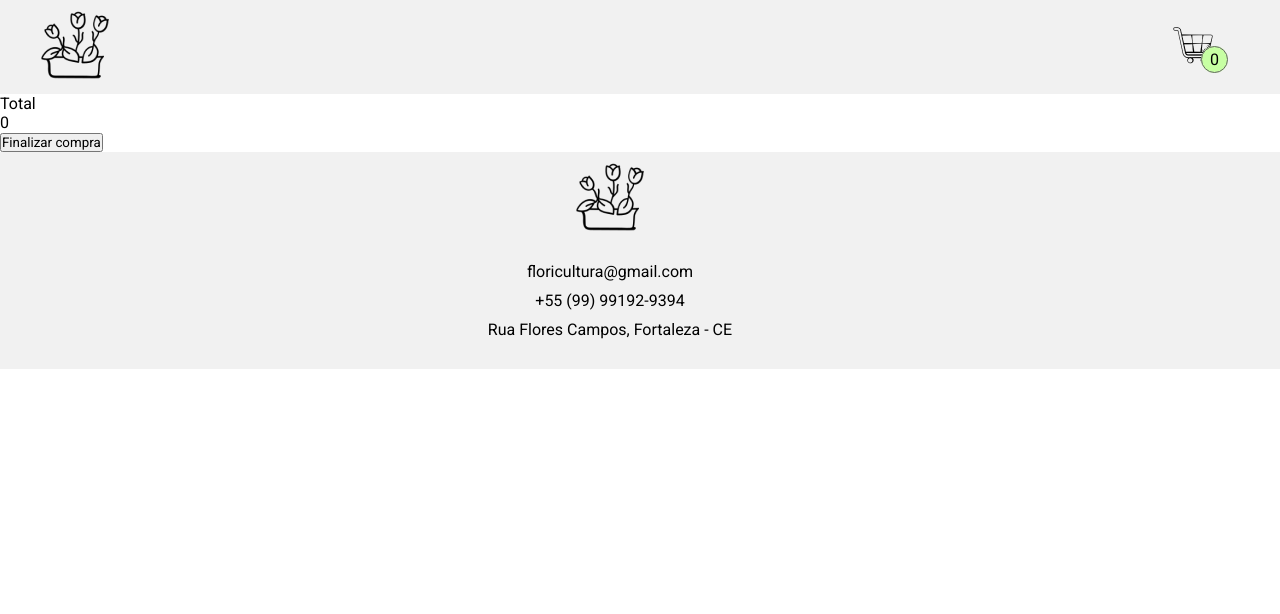
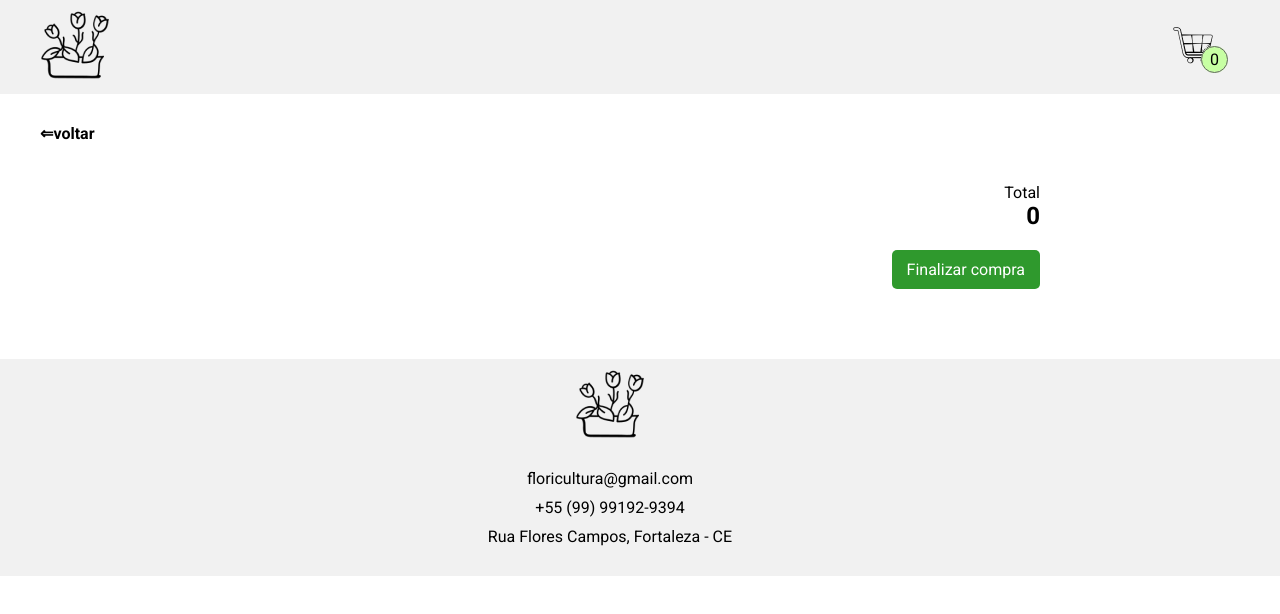
Before and after one commit to TomazdaCosta/Floricultura, a React (Vite) app in the folder floricultura/: page /carrinho in a window 1280 px wide. Shown: the top 614 px of the page. Built offline with nearby package versions, Linux system fonts and the light colour scheme.

Commit message:
Criada a estilização da página de carrinho do site

```diff
--- a/floricultura/src/pages/cart/Cart.jsx
+++ b/floricultura/src/pages/cart/Cart.jsx
@@ -1,32 +1,38 @@
 import { useContext } from "react"
 import { Context } from "../../contexts/Context"
 import { Link } from "react-router-dom"
+import styles from './Cart.module.css'
 
 export default function Cart() {
   const { carrinho, removeCarrinho, totalItem, zerarDados } = useContext(Context)
 
   return (
-    <div>
+    <div className={styles.container}>
+      <Link to={'/'} className={styles.voltar}>⇐voltar</Link>
       {carrinho && (
         carrinho.map(({id, img, nome, preco, aleatorio}) => {
           return (
-            <div key={id}>
+            <div key={id} className={styles.containerCard}>
+              <div className={styles.card}>
+                <div className={styles.cardDiv}>
+                  <img src={img} />
                   <div>
-                <img src={img} />
                     <h3>{nome}</h3>
                     <p>10 unds</p>
                     <button onClick={() => removeCarrinho(aleatorio)}>Remover</button>
                   </div>
-              <div>
-                <p>Total</p>
+                </div>
+                <div className={styles.preco}>
+                  <span>Total</span>
                   <p>{preco}</p>
+                </div>
               </div>
             </div>
           )
         })
       )}
-      <div>
-        <p>Total</p>
+      <div className={styles.precoTotal}>
+        <span>Total</span>
         <p>{totalItem}</p>
         <Link to='/finalizado'>
           <button onClick={() => zerarDados()}>Finalizar compra</button>
--- /dev/null
+++ b/floricultura/src/pages/cart/Cart.module.css
@@ -0,0 +1,84 @@
+.container {
+  margin: 20px auto;
+  max-width: 1200px;
+  padding: 10px;
+}
+
+.voltar {
+  font-weight: bold;
+  color: #000;
+}
+
+.card {
+  display: flex;
+  justify-content: space-between;
+  align-items: center;
+  padding: 40px;
+  border: 1px solid #DEDEDE;
+  border-radius: 5px;
+}
+
+.containerCard {
+  margin: 30px auto;
+  max-width: 800px;
+}
+
+.cardDiv {
+  display: flex;
+  align-items: center;
+  gap: 40px;
+}
+
+.cardDiv img {
+  max-width: 150px;
+}
+
+.cardDiv h3 {
+  margin-bottom: 20px;
+}
+
+.cardDiv p {
+  margin-bottom: 20px;
+}
+
+.cardDiv button {
+  background-color: #D32A2A;
+  color: #fff;
+  border: none;
+  padding: 6px 10px;
+  border-radius: 5px;
+  cursor: pointer;
+}
+
+.preco p {
+  font-size: 1.5rem;
+  font-weight: bold;
+}
+
+.precoTotal {
+  display: grid;
+  justify-content: end;
+  margin: 40px auto;
+  max-width: 800px;
+}
+
+.precoTotal span {
+  text-align: end;
+}
+
+.precoTotal p {
+  text-align: end;
+  font-size: 1.5rem;
+  font-weight: bold;
+  margin-bottom: 20px;
+}
+
+.precoTotal button {
+  background-color: #2F992D;
+  color: #fff;
+  font-size: 1rem;
+  border: none;
+  padding: 10px 15px;
+  border-radius: 5px;
+  cursor: pointer;
+}
```
Lines whose indentation alone changed are shown as unchanged.
